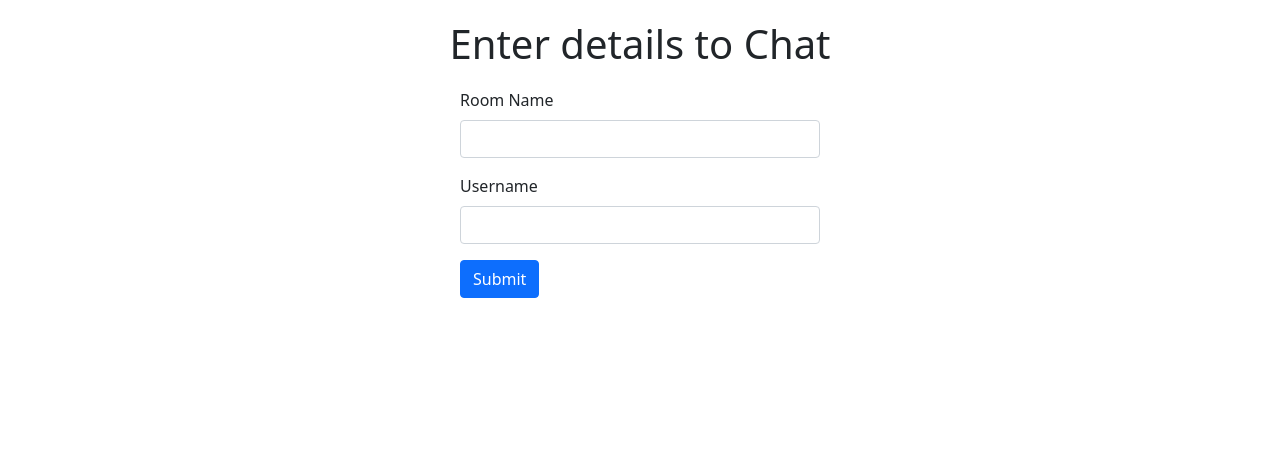
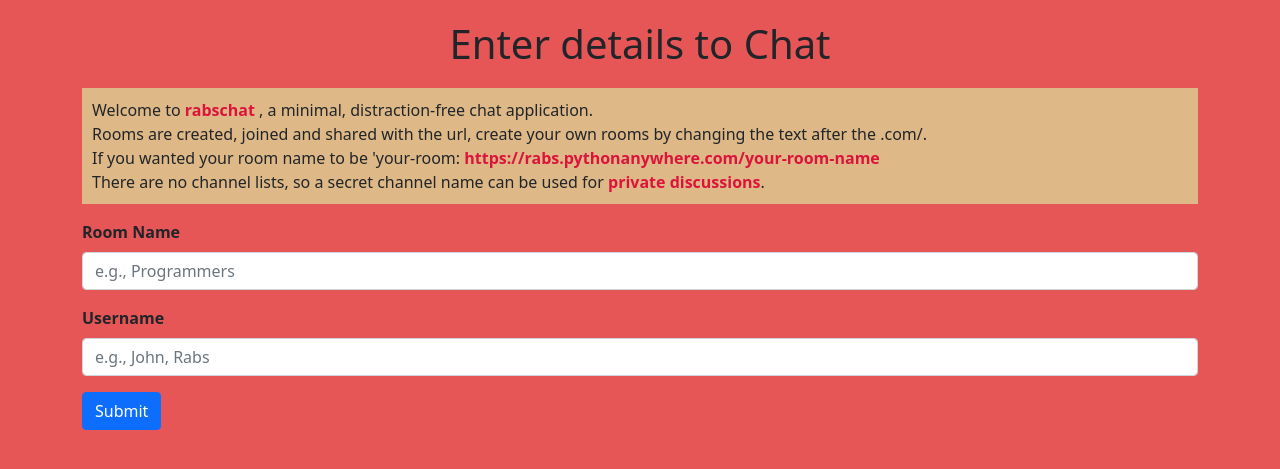
Before and after one commit to codewithgulam/rabschat, a Django app: page / in a window 1280 px wide. Shown: the top 469 px of the page. Run offline with Django 3.2, Linux system fonts and the light colour scheme.

Commit message:
changes in templates

```diff
--- a/templates/home.htm
+++ b/templates/home.htm
@@ -9,26 +9,54 @@
     <!-- Bootstrap CSS -->
     <link href="https://cdn.jsdelivr.net/npm/bootstrap@5.1.3/dist/css/bootstrap.min.css" rel="stylesheet" integrity="sha384-1BmE4kWBq78iYhFldvKuhfTAU6auU8tT94WrHftjDbrCEXSU1oBoqyl2QvZ6jIW3" crossorigin="anonymous">
     <link rel="shortcut icon" href="https://drive.google.com/uc?id=1kwIkyj5KiiJZs_mX5YLvSOwwlVAFTaAH&export=download" type="image/x-icon" />
-        <meta http-equiv="content-type" content="text/html;charset=UTF-8" />
-  <meta name="viewport" content="width=device-width, initial-scale=1.0">
-  <meta name="description" content="Its an app to chat with your groups mates by creating a group where you can share links and more important texts ." />
-    <title>Chat Appication</title>
+    <meta http-equiv="content-type" content="text/html;charset=UTF-8" />
+    <meta name="viewport" content="width=device-width, initial-scale=1.0">
+    <meta name="description" content="Its an app to chat with your groups mates by creating a group where you can share links and more important texts ." />
+    <title>Chat Application</title>
     <style>
+        body {
+            background-color: rgb(230, 86, 86);
+        }
+
         .container {
             margin: auto;
-            width: 30vw;
+            /* width: ; */
+            /* background-color: black; */
         }
 
         h1 {
             text-align: center;
             margin: 20px;
+            /* color: blanchedalmond; */
+        }
+
+        .form-label {
+            /* color: blanchedalmond; */
+            font-weight: 700;
+        }
+
+        .para {
+            background-color: burlywood;
+            text-align: justify;
+            padding: 10px;
+        }
+
+        span {
+            font-weight: bold;
+            color: crimson;
         }
     </style>
 </head>
 
 <body>
     <h1>Enter details to Chat</h1>
-
+    <div class="container">
+        <p class="para">
+            Welcome to <span>rabschat</span> , a minimal, distraction-free chat application. <br> Rooms are created, joined and shared with the url, create your own rooms by changing the text after the .com/. <br> If you wanted your room name to be 'your-room:
+            <span> https://rabs.pythonanywhere.com/your-room-name</span>
+            <br> There are no channel lists, so a secret channel name can be used for <span>private discussions</span>.
+        </p>
+    </div>
     <!-- Optional JavaScript; choose one of the two! -->
 
     <!-- Option 1: Bootstrap Bundle with Popper -->
@@ -38,11 +66,11 @@
             {% csrf_token %}
             <div class="mb-3">
                 <label class="form-label">Room Name</label>
-                <input type="text" class="form-control" name="room_name" id="room_name">
+                <input type="text" class="form-control" name="room_name" id="room_name" placeholder="e.g., Programmers">
             </div>
             <div class="mb-3">
                 <label class="form-label">Username</label>
-                <input type="text" class="form-control" name="username" id="username">
+                <input type="text" class="form-control" name="username" id="username" placeholder="e.g., John, Rabs">
             </div>
             <button type="submit" class="btn btn-primary">Submit</button>
 
```
Also changed, not shown: templates/room.htm (+19 -14 lines).
